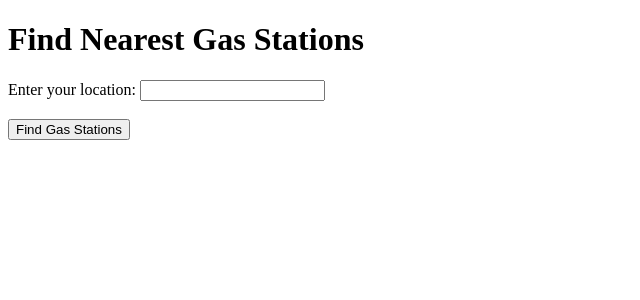
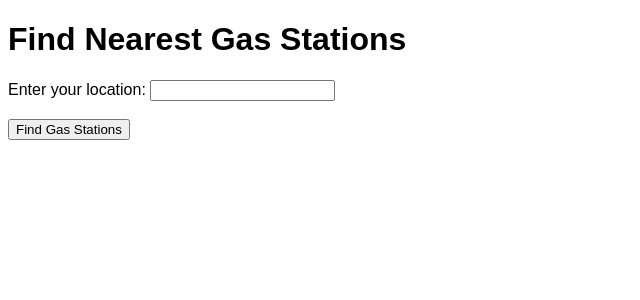
Before and after one commit to justiinh12/CloudProject, a Flask app: page / in a window 1280 px wide. Shown: the top 300 px of the page, without its empty margins (0-640 px from the left). Run offline with Flask 2, Linux system fonts and the light colour scheme.

Commit message:
add basic css

```diff
--- a/flask_app/app.py
+++ b/flask_app/app.py
@@ -4,7 +4,7 @@ from geopy.distance import geodesic, Point
 import requests
 import json
 
-app = Flask(__name__, template_folder='templates')
+app = Flask(__name__, template_folder='templates', static_folder="static")
 
 @app.route('/')
 def index():
--- /dev/null
+++ b/flask_app/static/styles.css
@@ -0,0 +1,15 @@
+h1 {
+    font-family: Arial, Helvetica, sans-serif;
+}
+
+label {
+    font-family: Arial, Helvetica, sans-serif;
+}
+
+li {
+    font-family: Arial, Helvetica, sans-serif;
+}
+
+input {
+    font-family: Arial, Helvetica, sans-serif;
+}
--- a/flask_app/templates/error.html
+++ b/flask_app/templates/error.html
@@ -2,6 +2,7 @@
 <html>
 <head>
     <title>Error</title>
+    <link rel="stylesheet" href="/static/styles.css">
 </head>
 <body>
     <h1>An error has occurred:</h1>
--- a/flask_app/templates/index.html
+++ b/flask_app/templates/index.html
@@ -2,6 +2,7 @@
 <html>
 <head>
     <title>Find Nearest Gas Stations</title>
+    <link rel="stylesheet" href="/static/styles.css">
 </head>
 <body>
     <h1>Find Nearest Gas Stations</h1>
--- a/flask_app/templates/results.html
+++ b/flask_app/templates/results.html
@@ -2,6 +2,7 @@
 <html>
 <head>
     <title>Nearest Gas Stations</title>
+    <link rel="stylesheet" href="/static/styles.css">
 </head>
 <body>
     <h1>Nearest Gas Stations</h1>
```
